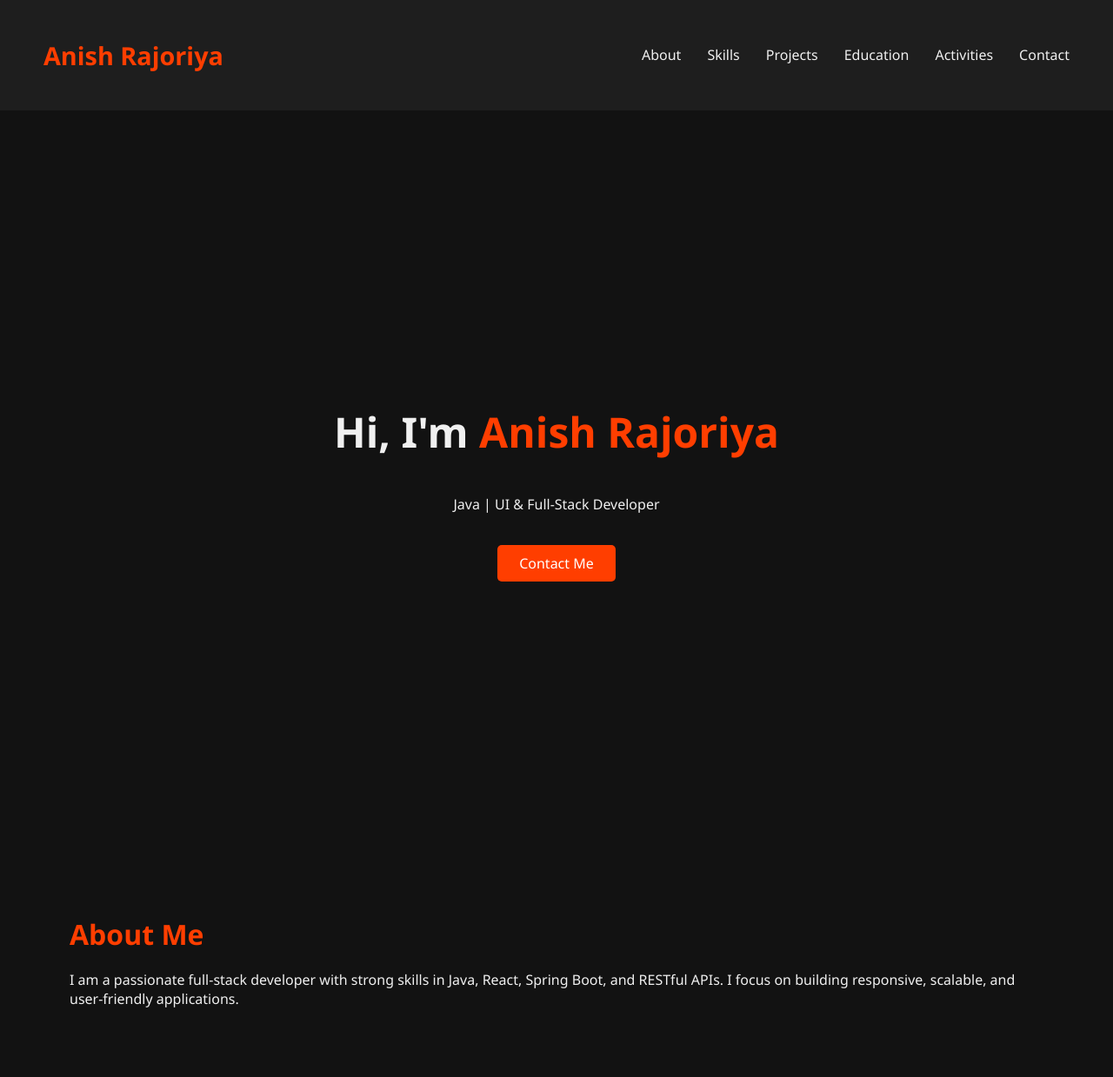
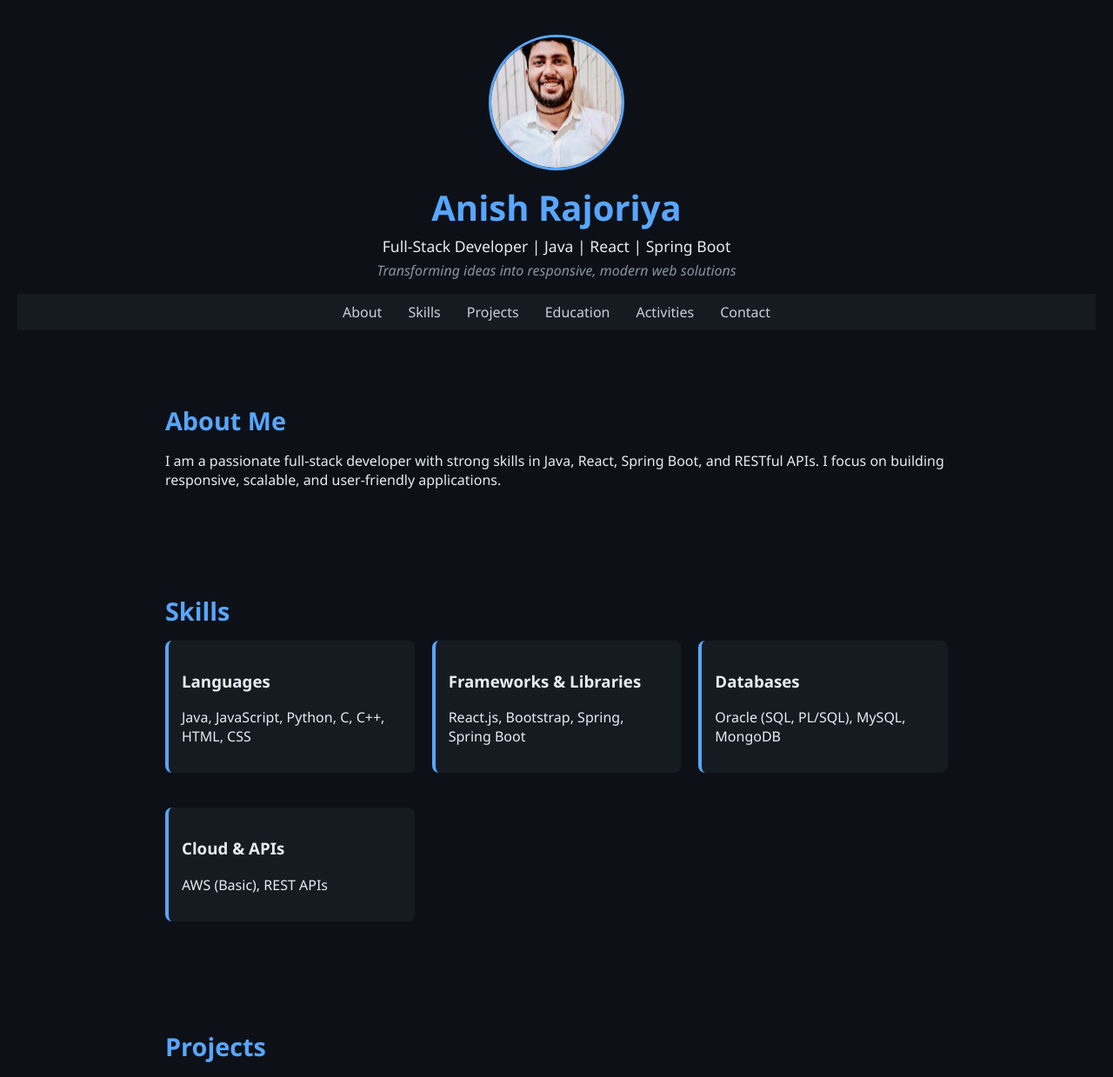
Before and after one commit to Anish9988/dev-portfolio, a plain HTML site: page index.html in a window 1280 px wide. Shown: the top 1239 px of the page at 87% size. Drawn offline with Linux system fonts and the light colour scheme.

Commit message:
again edit

```diff
--- a/index.html
+++ b/index.html
@@ -2,17 +2,22 @@
 <html lang="en">
 
 <head>
-  <meta charset="UTF-8" />
-  <meta name="viewport" content="width=device-width, initial-scale=1.0" />
-  <title>Anish Rajoriya | Developer Portfolio</title>
+  <meta charset="UTF-8">
+  <meta name="viewport" content="width=device-width, initial-scale=1.0">
+  <title>Anish Rajoriya | Full-Stack Developer</title>
+  <link rel="stylesheet" href="style.css">
   <link rel="stylesheet" href="https://cdnjs.cloudflare.com/ajax/libs/font-awesome/6.4.0/css/all.min.css">
-  <link rel="stylesheet" href="style.css" />
 </head>
 
 <body>
   <header>
+    <div class="hero">
+      <img src="profile.jpg" alt="Anish Rajoriya" class="profile-pic">
+      <h1>Anish Rajoriya</h1>
+      <h3>Full-Stack Developer | Java | React | Spring Boot</h3>
+      <p class="tagline">Transforming ideas into responsive, modern web solutions</p>
+    </div>
     <nav>
-      <h2 class="logo">Anish Rajoriya</h2>
       <ul>
         <li><a href="#about">About</a></li>
         <li><a href="#skills">Skills</a></li>
@@ -24,50 +29,54 @@
     </nav>
   </header>
 
-  <section class="hero fade-in">
-    <div class="content">
-      <h1>Hi, I'm <span>Anish Rajoriya</span></h1>
-      <p>Java | UI & Full-Stack Developer</p>
-      <a href="#contact" class="btn">Contact Me</a>
-    </div>
-  </section>
-
-  <section id="about" class="about fade-in">
+  <section id="about" class="fade-in">
     <h2>About Me</h2>
     <p>I am a passionate full-stack developer with strong skills in Java, React, Spring Boot, and RESTful APIs. I focus on building responsive, scalable, and user-friendly applications.</p>
   </section>
 
-  <section id="skills" class="skills fade-in">
-    <h2>Technical Skills</h2>
-    <ul>
-      <li><strong>Languages:</strong> Java, JavaScript, Python, C, C++, HTML, CSS</li>
-      <li><strong>Frameworks:</strong> React.js, Bootstrap, Spring (Basic), Spring Boot (Basic)</li>
-      <li><strong>Databases:</strong> Oracle (SQL, PL/SQL), MySQL, MongoDB</li>
-      <li><strong>Cloud/Other:</strong> AWS, REST API</li>
-    </ul>
+  <section id="skills" class="fade-in">
+    <h2>Skills</h2>
+    <div class="skills-grid">
+      <div class="skill-box">
+        <h3>Languages</h3>
+        <p>Java, JavaScript, Python, C, C++, HTML, CSS</p>
+      </div>
+      <div class="skill-box">
+        <h3>Frameworks & Libraries</h3>
+        <p>React.js, Bootstrap, Spring, Spring Boot</p>
+      </div>
+      <div class="skill-box">
+        <h3>Databases</h3>
+        <p>Oracle (SQL, PL/SQL), MySQL, MongoDB</p>
+      </div>
+      <div class="skill-box">
+        <h3>Cloud & APIs</h3>
+        <p>AWS (Basic), REST APIs</p>
+      </div>
+    </div>
   </section>
 
-  <section id="projects" class="projects fade-in">
+  <section id="projects" class="fade-in">
     <h2>Projects</h2>
     <div class="project">
       <h3>E-Commerce Product Page</h3>
-      <p><strong>Tech:</strong> HTML, CSS, JavaScript, React.js, Bootstrap</p>
+      <p><strong>Tech Stack:</strong> HTML, CSS, JavaScript, React.js, Bootstrap</p>
       <ul>
-        <li>Responsive design, real-time updates, interactive features.</li>
-        <li>Optimized performance using lazy loading and grid system.</li>
+        <li>Responsive UI with React.js & Bootstrap</li>
+        <li>Interactive features, optimized performance</li>
       </ul>
     </div>
     <div class="project">
       <h3>Smart Ticket Reservation System</h3>
-      <p><strong>Tech:</strong> Java, Spring Boot, React.js, MySQL, REST APIs</p>
+      <p><strong>Tech Stack:</strong> Java, Spring Boot, React.js, MySQL, REST APIs</p>
       <ul>
-        <li>Unified ticketing platform for events and transport.</li>
-        <li>Authentication, APIs, and responsive UI integration.</li>
+        <li>Platform for booking transport and event tickets</li>
+        <li>Authentication, REST APIs, MySQL storage</li>
       </ul>
     </div>
   </section>
 
-  <section id="education" class="education fade-in">
+  <section id="education" class="fade-in">
     <h2>Education</h2>
     <ul>
       <li><strong>B.Tech. in Computer Science</strong> – Gyan Sagar Engineering College (2021–2025)</li>
@@ -76,16 +85,16 @@
     </ul>
   </section>
 
-  <section id="extracurricular" class="extracurricular fade-in">
+  <section id="extracurricular" class="fade-in">
     <h2>Extracurricular Activities</h2>
     <ul>
-      <li>Home Tutoring (Math & Science, 2 years): Designed custom lesson plans and used interactive methods to improve student performance.</li>
-      <li>Represented college at National-Level Football Tournament.</li>
-      <li>Played Football and Cricket at State Level during school.</li>
+      <li>Home Tutoring (Math & Science): Interactive teaching for 2 years</li>
+      <li>National-Level Football (College Representation)</li>
+      <li>State-Level Football and Cricket (School)</li>
     </ul>
   </section>
 
-  <section id="contact" class="contact fade-in">
+  <section id="contact" class="fade-in">
     <h2>Contact</h2>
     <p><i class="fa fa-envelope"></i> anishrajoriya909@gmail.com</p>
     <p><i class="fa fa-phone"></i> 9424476609</p>
--- a/script.js
+++ b/script.js
@@ -1,9 +1,9 @@
-// Add scroll-based animation to all elements with .fade-in
+document.addEventListener('DOMContentLoaded', () => {
   const faders = document.querySelectorAll('.fade-in');
 
   const appearOptions = {
     threshold: 0.1,
-  rootMargin: "0px 0px -50px 0px"
+    rootMargin: '0px 0px -50px 0px'
   };
 
   const appearOnScroll = new IntersectionObserver((entries, observer) => {
@@ -17,3 +17,4 @@ const appearOnScroll = new IntersectionObserver((entries, observer) => {
   faders.forEach(fader => {
     appearOnScroll.observe(fader);
   });
+});
--- a/style.css
+++ b/style.css
@@ -1,104 +1,130 @@
-/* Reset & Base Styles */
 body {
   margin: 0;
-  padding: 0;
-  font-family: 'Segoe UI', Tahoma, Geneva, Verdana, sans-serif;
-  background-color: #121212;
-  color: #f0f0f0;
-  scroll-behavior: smooth;
+  font-family: 'Segoe UI', sans-serif;
+  background-color: #0d1117;
+  color: #e6edf3;
 }
 
-a {
-  color: inherit;
-  text-decoration: none;
+header {
+  text-align: center;
+  padding: 20px;
 }
 
-ul {
-  list-style-type: none;
-  padding: 0;
-}
-
-/* Navbar */
 nav {
-  display: flex;
-  justify-content: space-between;
-  align-items: center;
-  padding: 20px 50px;
-  background-color: #1e1e1e;
-}
-
-.logo {
-  font-size: 1.8em;
-  font-weight: bold;
-  color: #ff3e00;
+  background: #161b22;
+  padding: 10px 0;
+  position: sticky;
+  top: 0;
+  z-index: 100;
 }
 
 nav ul {
   display: flex;
+  justify-content: center;
+  flex-wrap: wrap;
   gap: 30px;
+  padding: 0;
+  margin: 0;
+  list-style: none;
+}
+
+nav ul li a {
+  color: #c9d1d9;
+  text-decoration: none;
+  font-weight: 500;
 }
 
 nav ul li a:hover {
-  color: #ff3e00;
+  color: #58a6ff;
 }
 
-/* Hero Section */
-.hero {
-  display: flex;
-  justify-content: center;
-  align-items: center;
-  height: 90vh;
-  text-align: center;
+.hero img.profile-pic {
+  width: 150px;
+  height: 150px;
+  object-fit: cover;
+  border-radius: 50%;
+  border: 3px solid #58a6ff;
+  margin-top: 20px;
 }
 
 .hero h1 {
-  font-size: 3em;
+  font-size: 2.5em;
+  margin: 10px 0 5px;
+  color: #58a6ff;
 }
 
-.hero span {
-  color: #ff3e00;
+.hero h3 {
+  margin: 0;
+  font-weight: 400;
+  font-size: 1.1em;
 }
 
-.btn {
-  display: inline-block;
-  margin-top: 20px;
-  padding: 10px 25px;
-  background-color: #ff3e00;
-  color: white;
-  border-radius: 5px;
+.tagline {
+  margin-top: 5px;
+  font-size: 1em;
+  font-style: italic;
+  color: #8b949e;
 }
 
-/* Sections */
 section {
-  padding: 60px 80px;
+  padding: 40px 20px;
+  max-width: 900px;
+  margin: auto;
 }
 
-section h2 {
-  font-size: 2em;
-  margin-bottom: 20px;
-  color: #ff3e00;
+h2 {
+  color: #58a6ff;
+  margin-bottom: 15px;
+  font-size: 1.8em;
 }
 
-.project, .education ul li, .extracurricular ul li {
-  margin-bottom: 15px;
+ul {
+  padding-left: 20px;
 }
 
-/* Footer */
+.project, .skill-box {
+  margin-bottom: 20px;
+}
+
+.skills-grid {
+  display: grid;
+  gap: 20px;
+  grid-template-columns: repeat(auto-fit, minmax(220px, 1fr));
+}
+
+.skill-box {
+  background: #161b22;
+  padding: 15px;
+  border-radius: 8px;
+  border-left: 4px solid #58a6ff;
+}
+
 footer {
+  background: #161b22;
   text-align: center;
-  padding: 20px;
-  background-color: #1e1e1e;
+  padding: 15px;
   font-size: 0.9em;
+  color: #8b949e;
 }
 
 /* Animation */
 .fade-in {
   opacity: 0;
   transform: translateY(20px);
-  transition: all 0.6s ease-out;
+  transition: opacity 0.6s ease-out, transform 0.6s ease-out;
 }
 
 .fade-in.show {
   opacity: 1;
   transform: translateY(0);
 }
+
+@media screen and (max-width: 600px) {
+  .skills-grid {
+    grid-template-columns: 1fr;
+  }
+
+  nav ul {
+    gap: 15px;
+  }
+}
```
Lines whose indentation alone changed are shown as unchanged.
